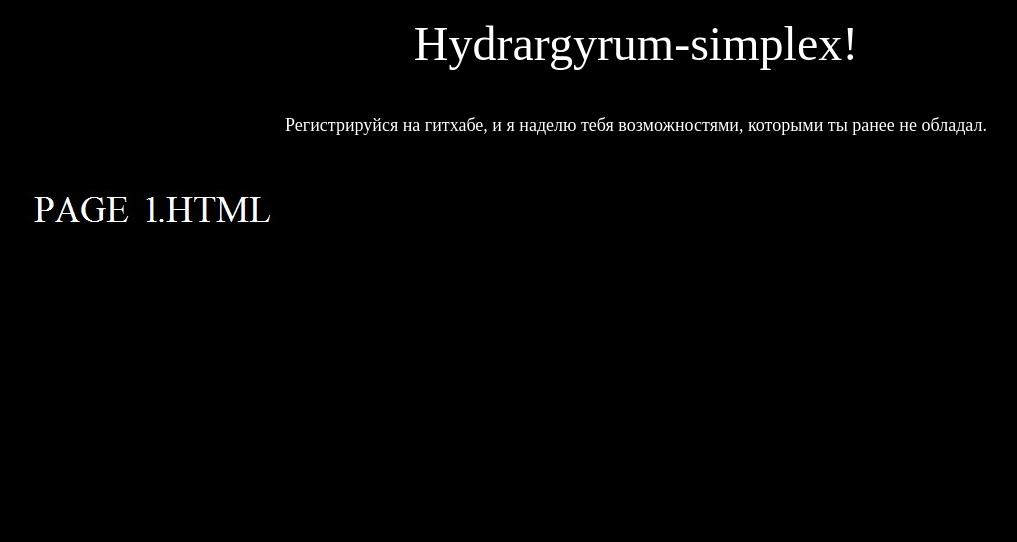
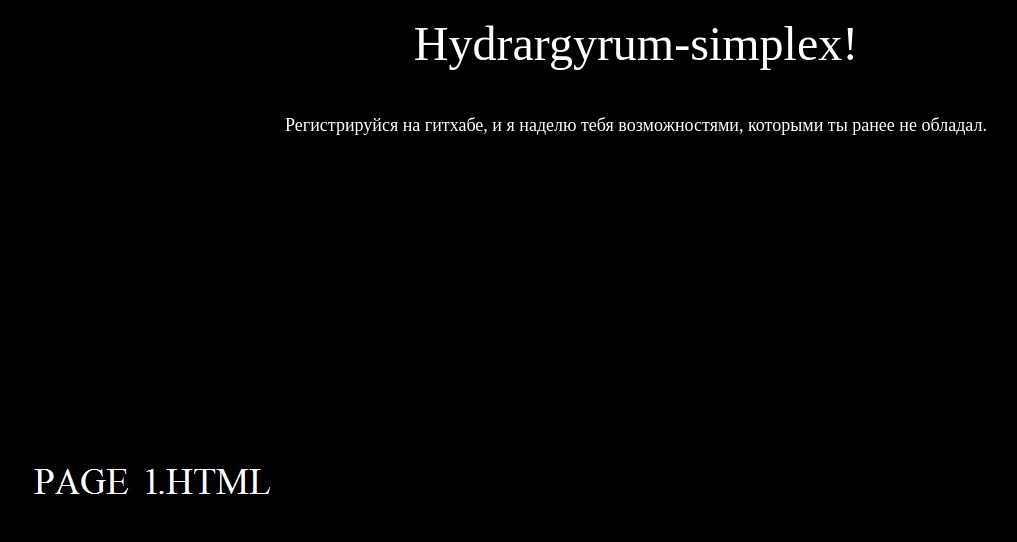
Before and after one commit to hydrargyrum-simplex/hydrargyrum-simplex.github.io, a plain HTML site: page index.html in a window 1280 px wide. Shown: the whole page, without its empty margins (4-1021 px from the left). Drawn offline with Linux system fonts and the light colour scheme.

Commit message:
Update index.html

```diff
--- a/index.html
+++ b/index.html
@@ -19,14 +19,14 @@
   <p><font size="72" color="white" face="Times New Roman">Hydrargyrum-simplex!</p>
  <p><font size="4" color="white" face="Times New Roman">Регистрируйся на гитхабе, и я наделю тебя возможностями, которыми ты ранее не обладал.</font></font></p>
  </div>
-  <p></p>
-  <p></p>
-  <p></p>
-  <p></p>
-  <p></p>
-  <p></p>
-  <p></p>
-  <p></p>
+  <p><br></p>
+  <p><br></p>
+  <p><br></p>
+  <p><br></p>
+  <p><br></p>
+  <p><br></p>
+  <p><br></p>
+  <p><br></p>
   <a href="https://hydrargyrum-simplex.github.io/page1.html"> <img src="2page1.jpg"> </a>
      </body>
  </head>
```
